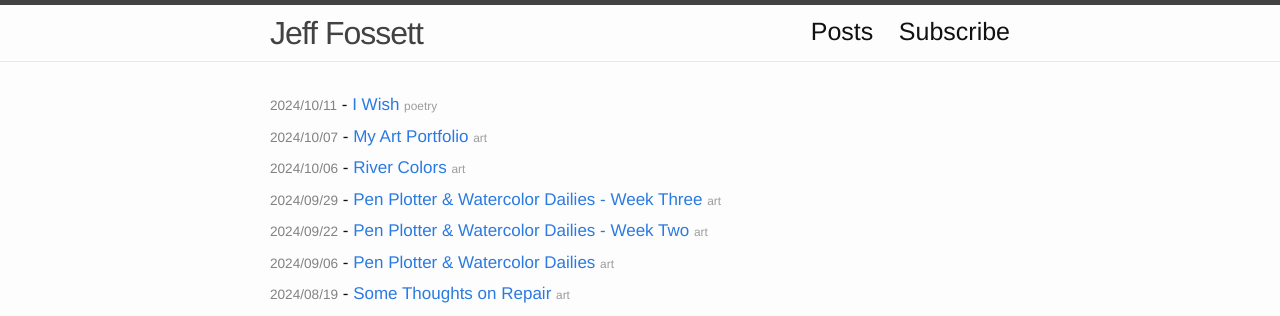
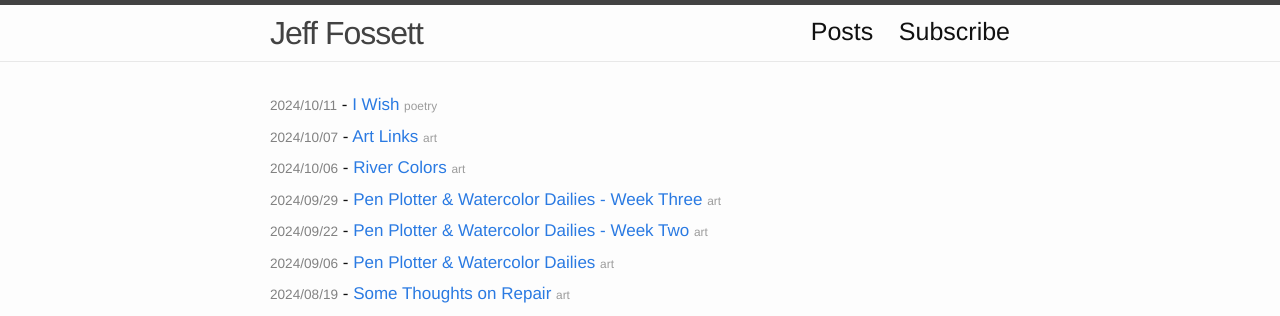
Before and after one commit to Fossj117/fossj117.github.io, a Jekyll site: the page built from posts.md, in a window 1280 px wide and 900 px high. Shown: the top 316 px of the window. Built offline with Jekyll 4.4.1, drawn with Linux system fonts in a browser that asks for light colours.

Commit message:
art links

```diff
--- a/_posts/2024-10-07-art-portfolio.md
+++ b/_posts/2024-10-07-art-portfolio.md
@@ -1,6 +1,6 @@
 ---
 layout: post
-title: "My Art Portfolio"
+title: "Art Links"
 date: 2024-10-07
 latex: true
 mathjax: true
```
Also changed, not shown: other parts of _posts/2024-10-07-art-portfolio.md (+1 -1 lines).
